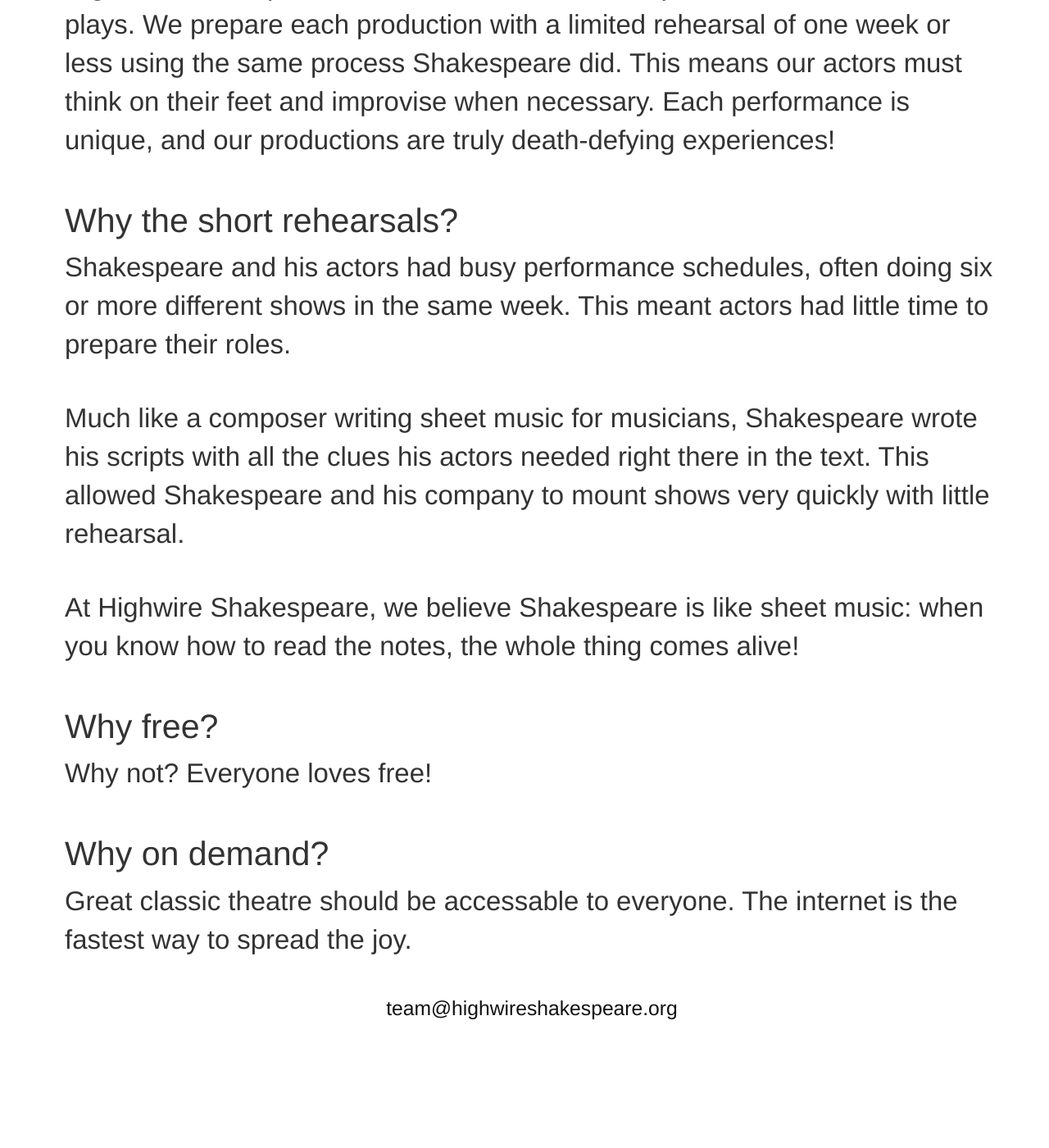
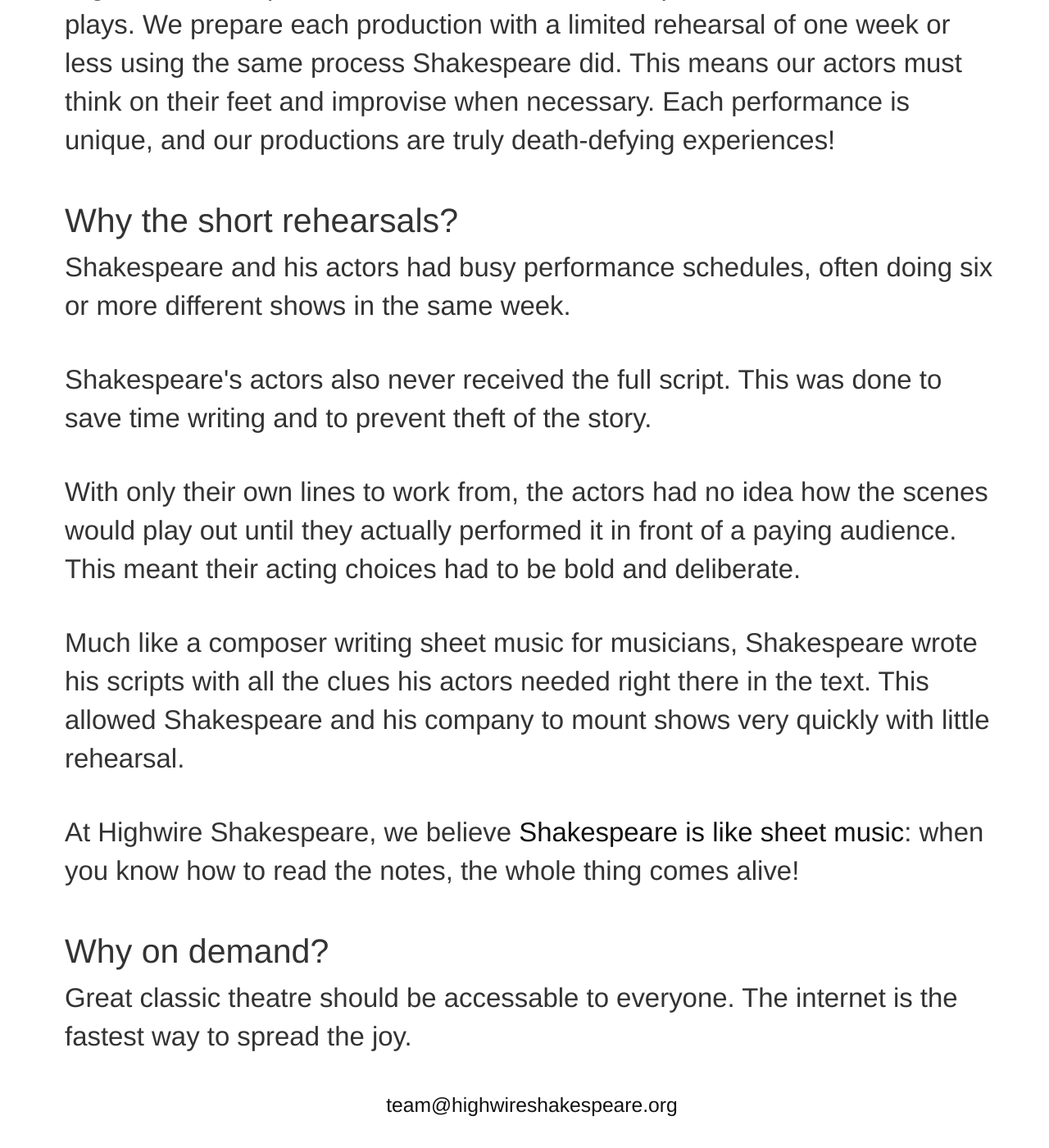
Before and after one commit to dperuo/hws, a Jekyll site: the page built from index.html, in a window 1280 px wide and 1400 px high, scrolled down 325 px. Shown: the whole window at 82% size. Built offline with Jekyll 4.4.1, drawn with Linux system fonts in a browser that asks for light colours; nearby versions of some CDN libraries; Markdown is read by kramdown in place of the engine named in the settings; before the commit the page ends 1606 px from its top, so only the background shows below that.

Commit message:
Cue scripts

```diff
--- a/index.html
+++ b/index.html
@@ -8,14 +8,20 @@
 -->
 
 <h3>Why the short rehearsals?</h3>
-<p>Shakespeare and his actors had busy performance schedules, often doing six or more different shows in the same week. This meant actors had little time to prepare their roles.</p>
+<p>Shakespeare and his actors had busy performance schedules, often doing six or more different shows in the same week.</p>
+
+<p>Shakespeare's actors also never received the full script. This was done to save time writing and to prevent theft of the story.</p>
+
+<p>With only their own lines to work from, the actors had no idea how the scenes would play out until they actually performed it in front of a paying audience. This meant their acting choices had to be bold and deliberate.</p>
 
 <p>Much like a composer writing sheet music for musicians, Shakespeare wrote his scripts with all the clues his actors needed right there in the text. This allowed Shakespeare and his company to mount shows very quickly with little rehearsal.</p>
 
-<p>At Highwire Shakespeare, we believe Shakespeare is like sheet music: when you know how to read the notes, the whole thing comes alive!</p>
+<p>At Highwire Shakespeare, we believe <a href="#">Shakespeare is like sheet music</a>: when you know how to read the notes, the whole thing comes alive!</p>
 
+<!---
 <h3>Why free?</h3>
 <p>Why not? Everyone loves free!</p>
+-->
 
 <h3>Why on demand?</h3>
 <p>Great classic theatre should be accessable to everyone. The internet is the fastest way to spread the joy.</p>
```
